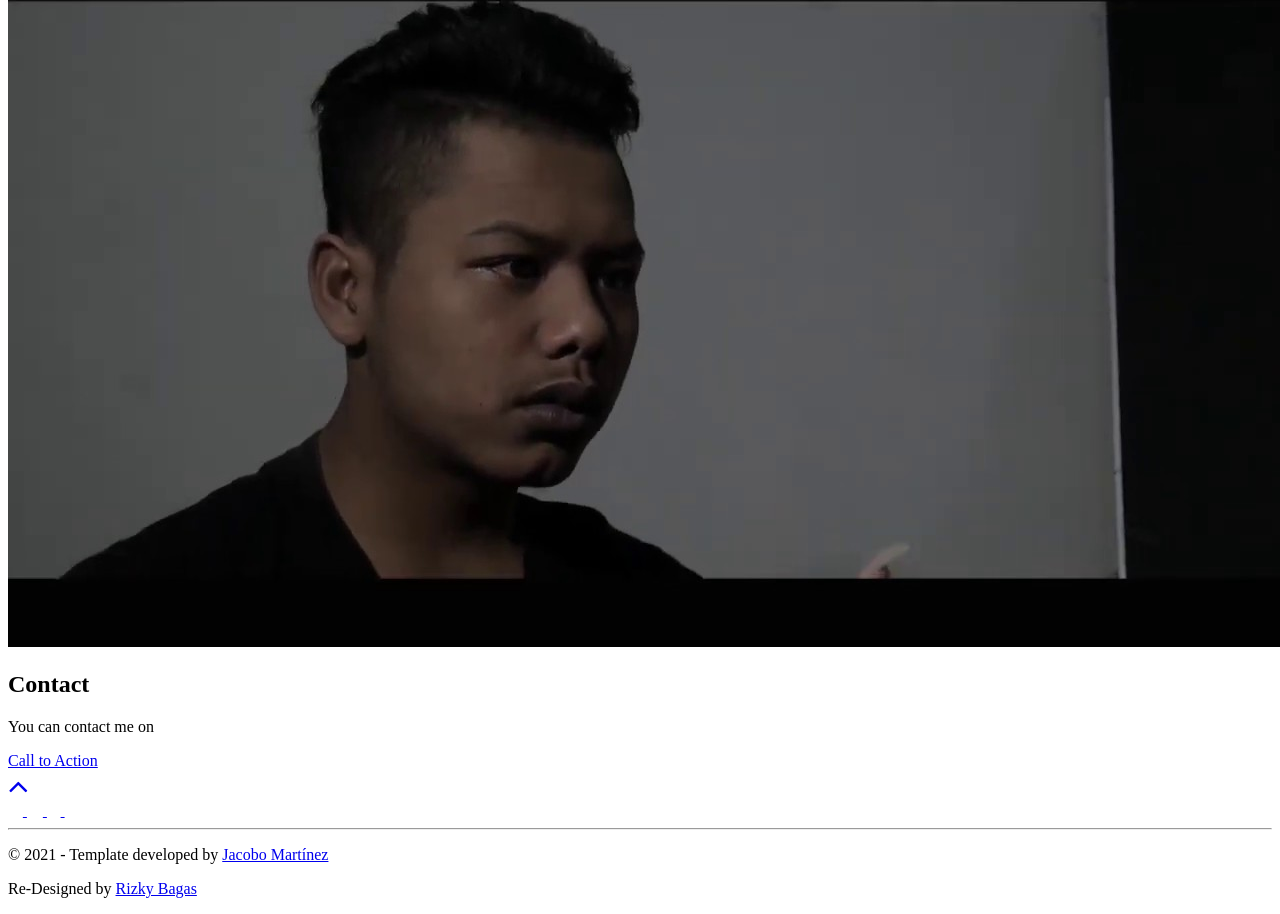
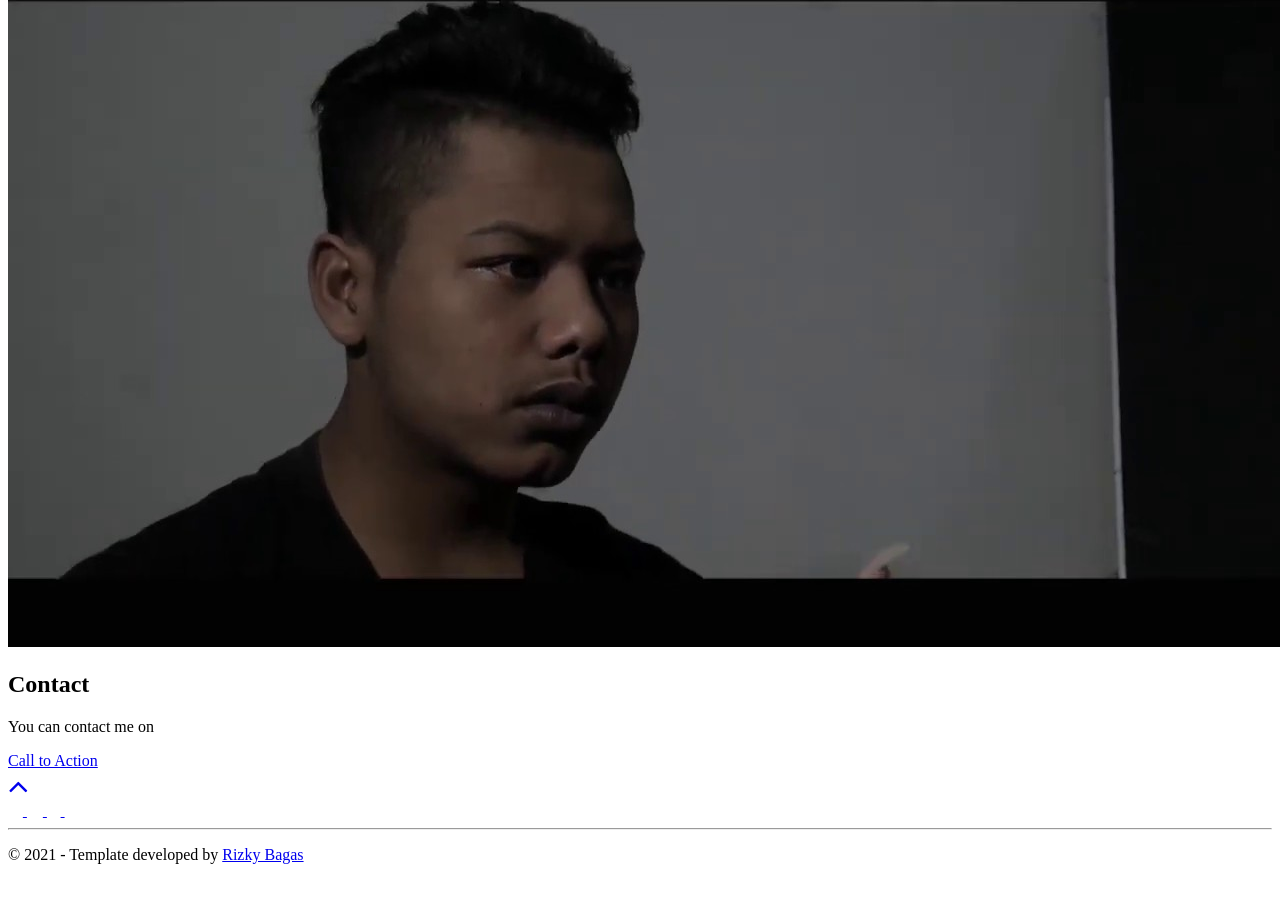
Before and after one commit to urbfbaby/SIMM, a website: page src/template.html in a window 1280 px wide. Shown: the part 2665-3579 px from the top of the page. After the commit the page ends 3545 px from the top, so only its background shows below. Drawn offline with nearby package versions, Linux system fonts and the light colour scheme.

Commit message:
Update template.html

```diff
--- a/src/template.html
+++ b/src/template.html
@@ -259,16 +259,9 @@
         <!-- If you give me some credit, will be huge for me :) -->
         <p class="footer__text">
           © 2021 - Template developed by
-          <a rel="noreferrer" href="https://github.com/cobidev" target="_blank"
-            >Jacobo Martínez</a
-          >
-		  </p>
-		  <p class="footer__text">
-		  Re-Designed by
-		  <a rel="noreferrer" href="https://github.com/urbfbaby" target="_blank"
+          <a rel="noreferrer" href="https://github.com/urbfbaby" target="_blank"
             >Rizky Bagas</a
           >
-
         </p>
 
 
```
